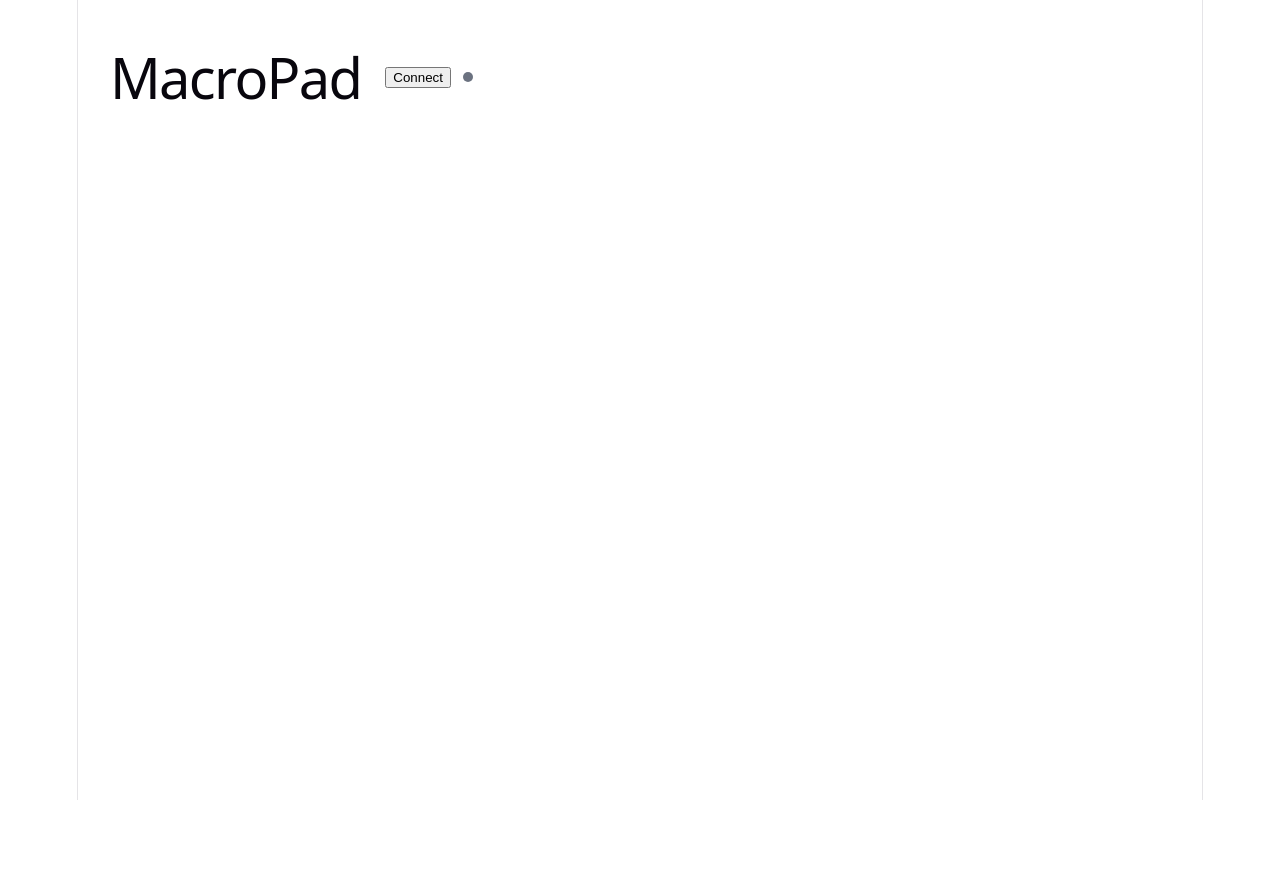
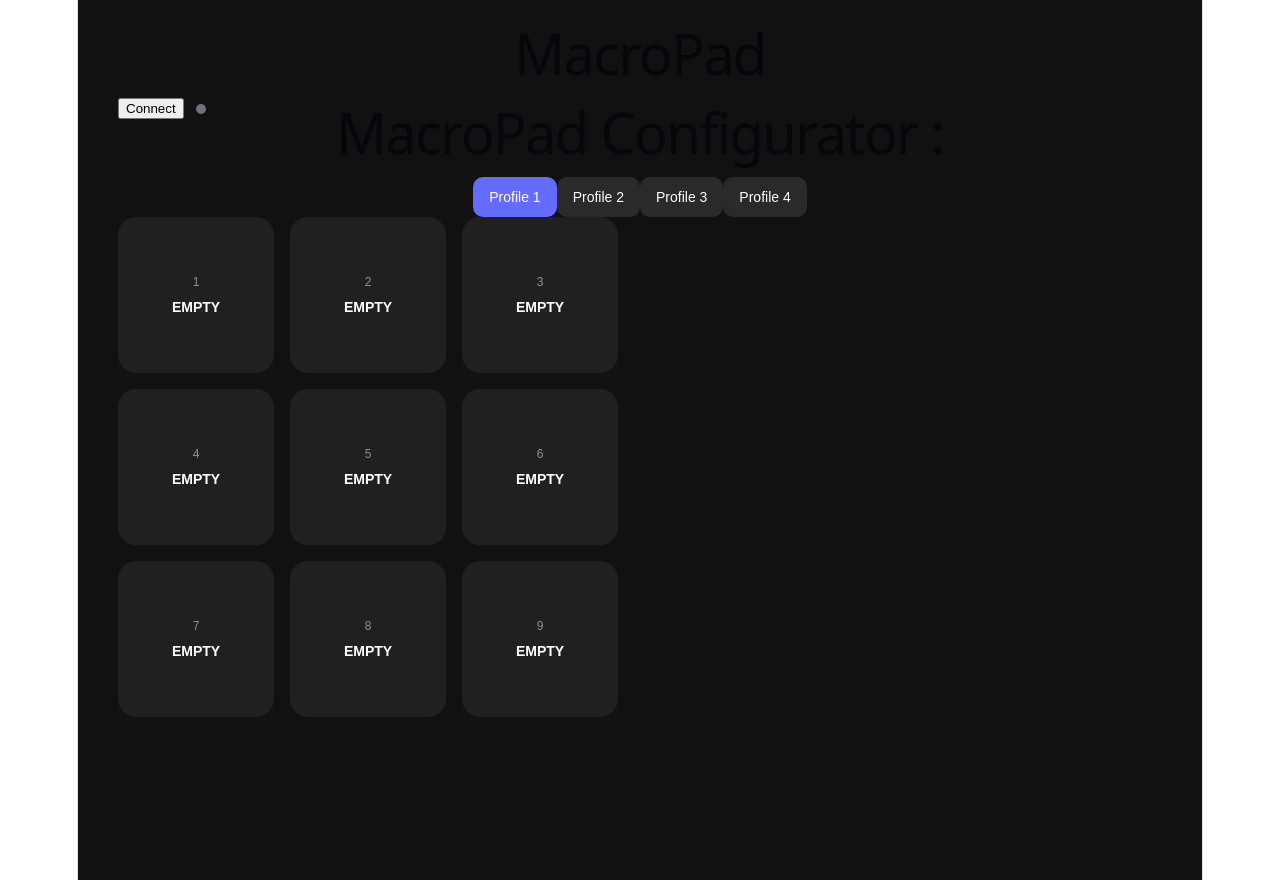
Before and after one commit to LaGuibole/MacroPad, a Vue app in the folder MacroPadApp/: page / in a window 1280 px wide. Before the commit the page ends 800 px from the top, so only its background shows below. Built offline with nearby package versions, Linux system fonts and the light colour scheme.

Commit message:
+ | started working on UI, ugly asf

```diff
--- a/MacroPadApp/src/App.vue
+++ b/MacroPadApp/src/App.vue
@@ -1,19 +1,37 @@
 <script setup lang="ts">
 import BleStatus from './components/BleStatus.vue'
+import ProfileSelector from './components/ProfileSelector.vue';
+import MacroGrid from './components/MacroGrid.vue';
+import MacroEditorModal from './components/MacroEditorModal.vue';
+
 </script>
 
 <template>
   <main>
     <h1>MacroPad</h1>
     <BleStatus />
+    <h1>MacroPad Configurator :</h1>
+
+    <ProfileSelector />
+
+    <MacroGrid />
+
+    <MacroEditorModal />
+
   </main>
 </template>
 
 <style scoped>
 main {
-  padding: 32px;
-  display: flex;
-  flex-directions: column;
-  gap: 24px;
+  min-height: 100vh;
+  background: #111;
+  color:white;
+  padding: 40px;
+  font-family: Inter, sans-serif;
+}
+
+h1 {
+  margin-top: 0;
+  margin-bottom: 32px;
 }
 </style>
--- /dev/null
+++ b/MacroPadApp/src/components/MacroButton.vue
@@ -0,0 +1,67 @@
+<script setup lang="ts">
+import type { MacroButton } from '../types/macropad';
+
+defineProps<{
+    button: MacroButton
+}>()
+
+const emit = defineEmits<{
+    click: [buttonId: number]
+}>()
+
+function handleClick(id: number) {
+    emit('click', id)
+}
+</script>
+
+<template>
+    <button
+        class="macro-btn"
+        @click="handleClick(button.id)"
+    >
+        <div class="btn-id">
+            {{ button.id + 1 }}
+        </div>
+        <div class="btn-action">
+            {{ button.action?.value || 'EMPTY' }}
+        </div>
+    </button>
+</template>
+
+<style scoped>
+.macro-btn {
+    aspect-ratio: 1;
+    border: none;
+    border-radius: 18px;
+    background: #202020;
+    color: white;
+    cursor: pointer;
+
+    display: flex;
+    flex-direction: column;
+    align-items: center;
+    justify-content: center;
+
+    padding: 12px;
+
+    transition: 0.15s ease;
+}
+
+.macro-btn:hover {
+    background: #2f2f2f;
+    transform: translateY(-2px);
+}
+
+.btn-id {
+    font-size: 12px;
+    opacity: 0.5;
+    margin-bottom: 10px;
+}
+
+.btn-action {
+    font-size: 14px;
+    font-weight: 600;
+    text-align: center;
+    word-break: break-word;
+}
+</style>
--- /dev/null
+++ b/MacroPadApp/src/components/MacroEditorModal.vue
@@ -0,0 +1,175 @@
+<script setup lang="ts">
+import { computed, onMounted, onUnmounted, ref } from 'vue'
+import { useMacroPadStore } from '../stores/macropad';
+
+const store = useMacroPadStore()
+const currentShortCut = ref('')
+
+const isOpen = computed (() => {
+    return store.selectedButton !== null
+})
+
+const selectedButton = computed (() => {
+    return store.selectedButtonData
+})
+
+function formatKey(event: KeyboardEvent) {
+    const keys: string[] = []
+
+    if (event.ctrlKey)
+        keys.push('CTRL')
+    if (event.shiftKey)
+        keys.push('SHIFT')
+    if (event.altKey)
+        keys.push('ALT')
+    if (event.metaKey)
+        keys.push('WIN')
+
+    const ignored = [
+        'Control',
+        'Shift',
+        'Alt',
+        'Meta'
+    ]
+
+    if (!ignored.includes(event.key)){
+        keys.push(event.key.toUpperCase())
+    }
+    return keys.join('+')
+}
+
+function handleKeyDown(event: KeyboardEvent) {
+    if (!isOpen.value)
+        return
+    event.preventDefault()
+    currentShortCut.value = formatKey(event)
+}
+
+function handleSave() {
+    if (store.selectedButton === null)
+        return
+    store.setButtonAction(
+        store.currentProfile,
+        store.selectedButton,
+        currentShortCut.value
+    )
+
+    handleClose()
+}
+
+function handleClose() {
+    store.clearSelectedButton()
+    currentShortCut.value = ''
+}
+
+onMounted(() => {
+    window.addEventListener('keydown', handleKeyDown)
+})
+
+onUnmounted(() => {
+    window.removeEventListener('keydown', handleKeyDown)
+})
+</script>
+
+
+<template>
+    <div
+        v-if="isOpen"
+        class="overlay"
+        @click.self="handleClose"
+    >
+        <div class="modal">
+            <h2>
+                Button {{ (store.selectedButton ?? 0) + 1}}
+            </h2>
+
+            <p class="subtitle">
+                Press shortcut.
+            </p>
+
+            <div class="shortcut-preview">
+                {{ currentShortCut || 'Waiting input ...' }}
+            </div>
+
+            <div class="actions">
+                <button
+                class="secondary"
+                @click="handleClose"
+                >
+                Cancel
+                </button>
+                <button
+                class="primary"
+                @click="handleSave"
+                >
+                Save
+                </button>
+            </div>
+        </div>
+    </div>
+</template>
+
+<style scoped>
+.overlay {
+    position: fixed;
+    inset: 0;
+    background: rgba(0, 0, 0, 0.6);
+    display: flex;
+    align-items: center;
+    justify-content: center;
+    z-index: 1000;
+}
+
+.modal {
+    width: 420px;
+    background: #1c1c1c;
+    color: white;
+    padding: 24px;
+    border-radius: 18px;
+}
+
+h2 {
+    margin-top: 0;
+    margin-bottom: 8px;
+}
+
+.subtitle {
+    opacity: 0.7;
+    margin-bottom: 20px;
+}
+
+.shortcut-preview {
+    height: 70px;
+    border-radius: 12px;
+    background: #2b2b2b;
+    display: flex;
+    align-items: center;
+    justify-content: center;
+    font-size: 20px;
+    font-weight: bold;
+    margin-bottom: 24px;
+}
+
+.actions {
+    display: flex;
+    justify-content: flex-end;
+    gap: 12px;
+}
+
+button {
+    border: none;
+    border-radius: 10px;
+    padding: 10px 16px;
+    cursor: pointer;
+}
+
+.primary {
+    background: #646cff;
+    color: white;
+}
+
+.secondary {
+    background: #333;
+    color: white;
+}
+</style>
--- /dev/null
+++ b/MacroPadApp/src/components/MacroGrid.vue
@@ -0,0 +1,30 @@
+<script setup lang="ts">
+import MacroButton from './MacroButton.vue';
+import { useMacroPadStore } from '../stores/macropad';
+
+const store = useMacroPadStore()
+
+function handleButtonClick(buttonId: number) {
+    store.selectButton(buttonId)
+}
+</script>
+
+<template>
+    <div class="grid">
+        <MacroButton
+            v-for="button in store.currentProfileData.buttons"
+            :key="button.id"
+            :button="button"
+            @click="handleButtonClick"
+        />
+    </div>
+</template>
+
+<style scoped>
+.grid {
+    display: grid;
+    grid-template-columns: repeat(3, 1fr);
+    gap: 16px;
+    max-width: 500px;
+}
+</style>
--- /dev/null
+++ b/MacroPadApp/src/components/ProfileSelector.vue
@@ -0,0 +1,54 @@
+<script setup lang="ts">
+import { useMacroPadStore } from '../stores/macropad';
+
+const store = useMacroPadStore()
+
+function handleSelect(profileId: number) {
+    store.setCurrentProfile(profileId)
+}
+</script>
+
+<template>
+    <div class="profiles">
+        <button
+            v-for="profile in store.profiles"
+            :key="profile.id"
+            class="profile-btn"
+            :class="{
+                active: profile.id === store.currentProfile
+            }"
+            @click="handleSelect(profile.id)"
+        >
+            {{ profile.name }}
+        </button>
+    </div>
+</template>
+
+<style scoped>
+.profile {
+    display: flex;
+    gap: 12px;
+    margin-bottom: 24px;
+    flex-wrap: wrap;
+}
+
+.profile-btn {
+    border: none;
+    padding: 12px 16px;
+    border-radius: 10px;
+    background: #2a2a2a;
+    color: white;
+    cursor: pointer;
+    font-size: 14px;
+    transition: 0.15s ease;
+}
+
+.profile-btn:hover {
+    background: #3a3a3a;
+}
+
+.profile-btn.active {
+    background: #646cff;
+}
+
+</style>
--- a/MacroPadApp/src/main.ts
+++ b/MacroPadApp/src/main.ts
@@ -1,5 +1,8 @@
 import { createApp } from 'vue'
+import { createPinia } from 'pinia'
 import './style.css'
 import App from './App.vue'
 
-createApp(App).mount('#app')
+const app = createApp(App)
+app.use(createPinia())
+app.mount('#app')
--- /dev/null
+++ b/MacroPadApp/src/stores/macropad.ts
@@ -0,0 +1,107 @@
+import { defineStore } from 'pinia'
+import { computed, ref } from 'vue'
+
+import type { Action,
+			MacroButton,
+			Profile
+} from '../types/macropad.ts'
+
+function createEmptyButton(id: number): MacroButton
+{
+	return {
+		id,
+		action: null
+	}
+}
+
+function createEmptyProfile(id: number): Profile {
+	return {
+		id,
+		name: `Profile ${id + 1}`,
+		buttons: Array.from(
+			{ length: 9 },
+			(_, index) => createEmptyButton(index)
+		)
+	}
+}
+
+export const useMacroPadStore = defineStore('macropad', () => {
+	// state
+	const profiles = ref<Profile[]>(
+		Array.from(
+			{ length: 4 },
+			(_, index) => createEmptyProfile(index)
+		)
+	)
+
+	const currentProfile = ref(0)
+
+	const selectedButton = ref<number | null> (null)
+
+	const loading = ref(false)
+
+	const syncing = ref(false)
+
+	// getters
+	const currentProfileData = computed(() => {
+		return profiles.value[currentProfile.value]
+	})
+
+	const selectedButtonData = computed(() => {
+		if (selectedButton.value === null)
+			return null
+		return currentProfileData.value.buttons[selectedButton.value]
+	})
+
+	// actions
+	function selectButton(buttonId: number){
+		selectedButton.value = buttonId
+	}
+
+	function clearSelectedButton() {
+		selectedButton.value = null
+	}
+
+	function setButtonAction(profileId: number, buttonId: number, action: string)
+	{
+		const profile = profiles.value[profileId]
+
+		if (!profile)
+			return
+
+		const button = profile.buttons[buttonId]
+
+		if (!button)
+			return
+
+		button.action = {
+			value: action
+		}
+	}
+
+	function setCurrentProfile(profileId: number) {
+		if (profileId < 0 || profileId > profiles.value.length)
+			return
+
+		currentProfile.value = profileId
+	}
+
+	return {
+		//state
+		profiles,
+		currentProfile,
+		selectedButton,
+		loading,
+		syncing,
+
+		// getters
+		currentProfileData,
+		selectedButtonData,
+
+		//actions
+		selectButton,
+		clearSelectedButton,
+		setButtonAction,
+		setCurrentProfile
+	}
+})
--- /dev/null
+++ b/MacroPadApp/src/types/macropad.ts
@@ -0,0 +1,14 @@
+export interface Action {
+    value: string
+}
+
+export interface MacroButton {
+    id: number
+    action: Action | null
+}
+
+export interface Profile {
+    id: number
+    name: string
+    buttons: MacroButton[]
+}
--- a/MacroPadApp/vite.config.ts
+++ b/MacroPadApp/vite.config.ts
@@ -1,13 +1,29 @@
 import { defineConfig } from 'vite'
 import vue from '@vitejs/plugin-vue'
-import mkcert from 'vite-plugin-mkcert'
+// import mkcert from 'vite-plugin-mkcert'
+import fs from 'fs'
 
 // https://vite.dev/config/
 export default defineConfig({
-  plugins: [vue(), mkcert()],
+  plugins: [vue()],
   server: {
-    host: '0.0.0.0',
-    https: true,
+    host: 'localhost',
+    port: 5173,
+    https: {
+    key: fs.readFileSync('./key.pem'),
+    cert: fs.readFileSync('./cert.pem'),
+  },
     watch: { usePolling: true },
   },
 })
+
+// https://vite.dev/config/
+// export default defineConfig({
+//   plugins: [vue(), mkcert()],
+//   server: {
+//     host: 'localhost',
+//     port: 5173,
+//     https: true,
+//     watch: { usePolling: true },
+//   },
+// })
```
Also changed, not shown: 2 other files (tests, documents, lock files or other folders).
